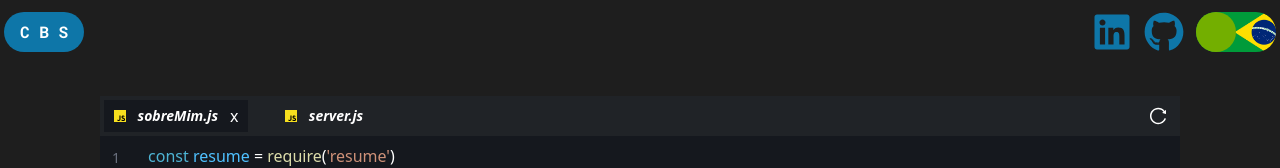
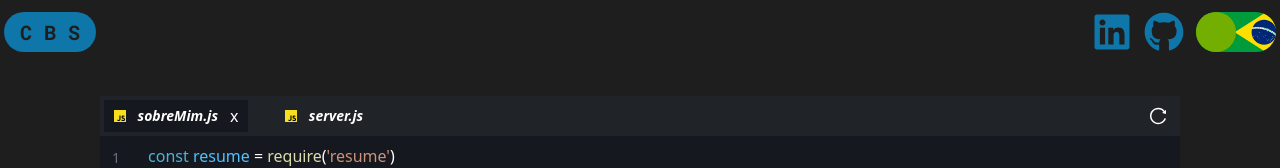
Before and after one commit to caiobarroso/my-website, a Next.js app: page / in a window 1280 px wide. Shown: the top 168 px of the page. Built offline with nearby package versions, Linux system fonts and the light colour scheme.

Commit message:
logo changed

```diff
--- a/components/Header.js
+++ b/components/Header.js
@@ -14,9 +14,9 @@ function Header() {
   };
 
   return (
-    <div className="flex py-3 justify-between sticky top-0 z-50 bg-[#1E1E1E] font-robotoRegular">
-      <div className="flex  bg-[#0e76a8] justify-center items-center font-robotoBold text-white rounded-full px-4 h-[26px] sm:h-10">
-        <h1 className="">C B S</h1>
+    <div className="flex py-3 justify-between sticky top-0 z-50 bg-transparent font-robotoRegular">
+      <div className="flex  bg-[#0e76a8] justify-center items-center font-robotoBold rounded-full px-4 h-[26px] sm:h-10">
+        <h1 className="text-[#1E1E1E] text-xl">C B S</h1>
       </div>
       <div className="flex gap-2 sm:gap-3 ">
         <a
```
